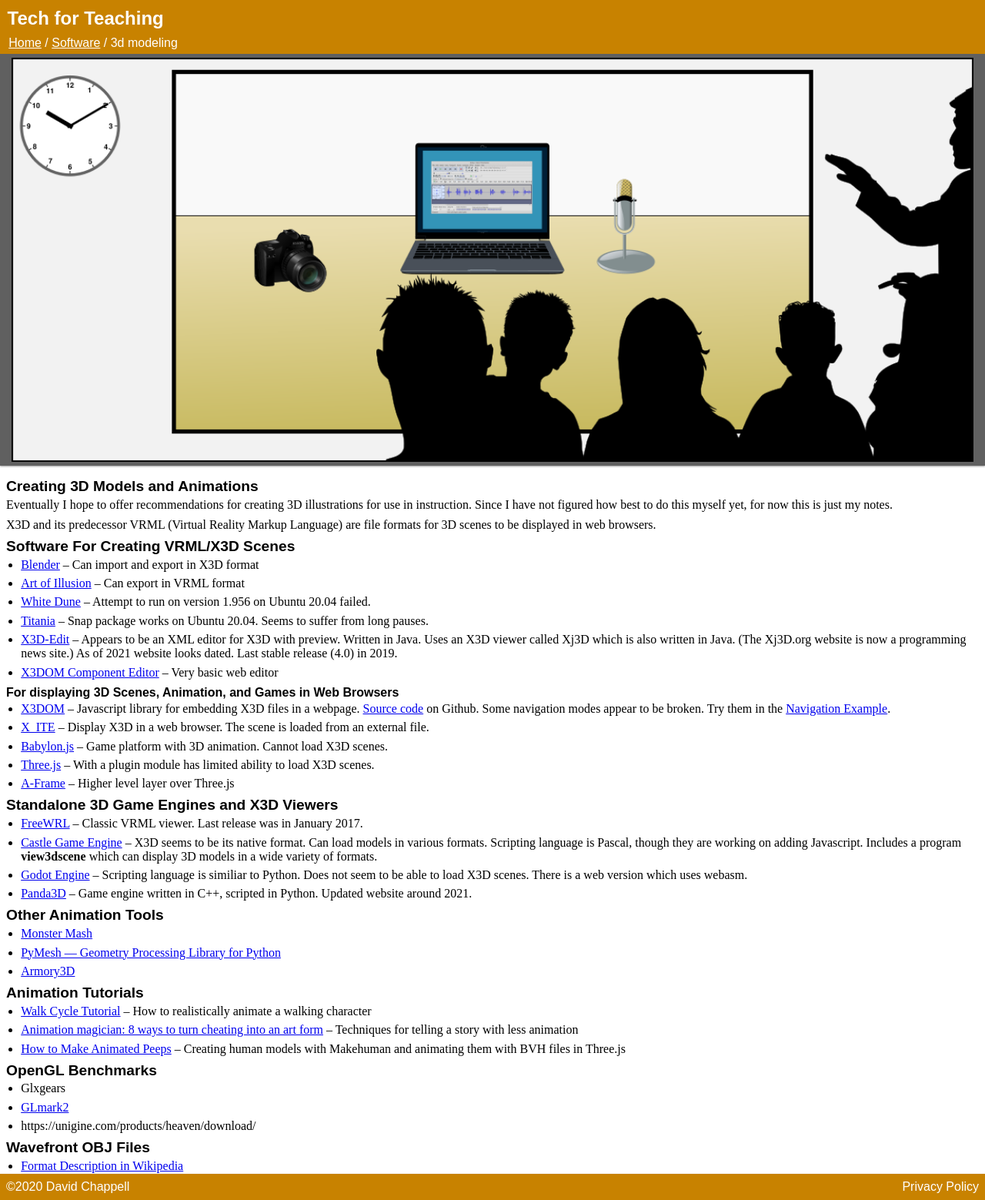
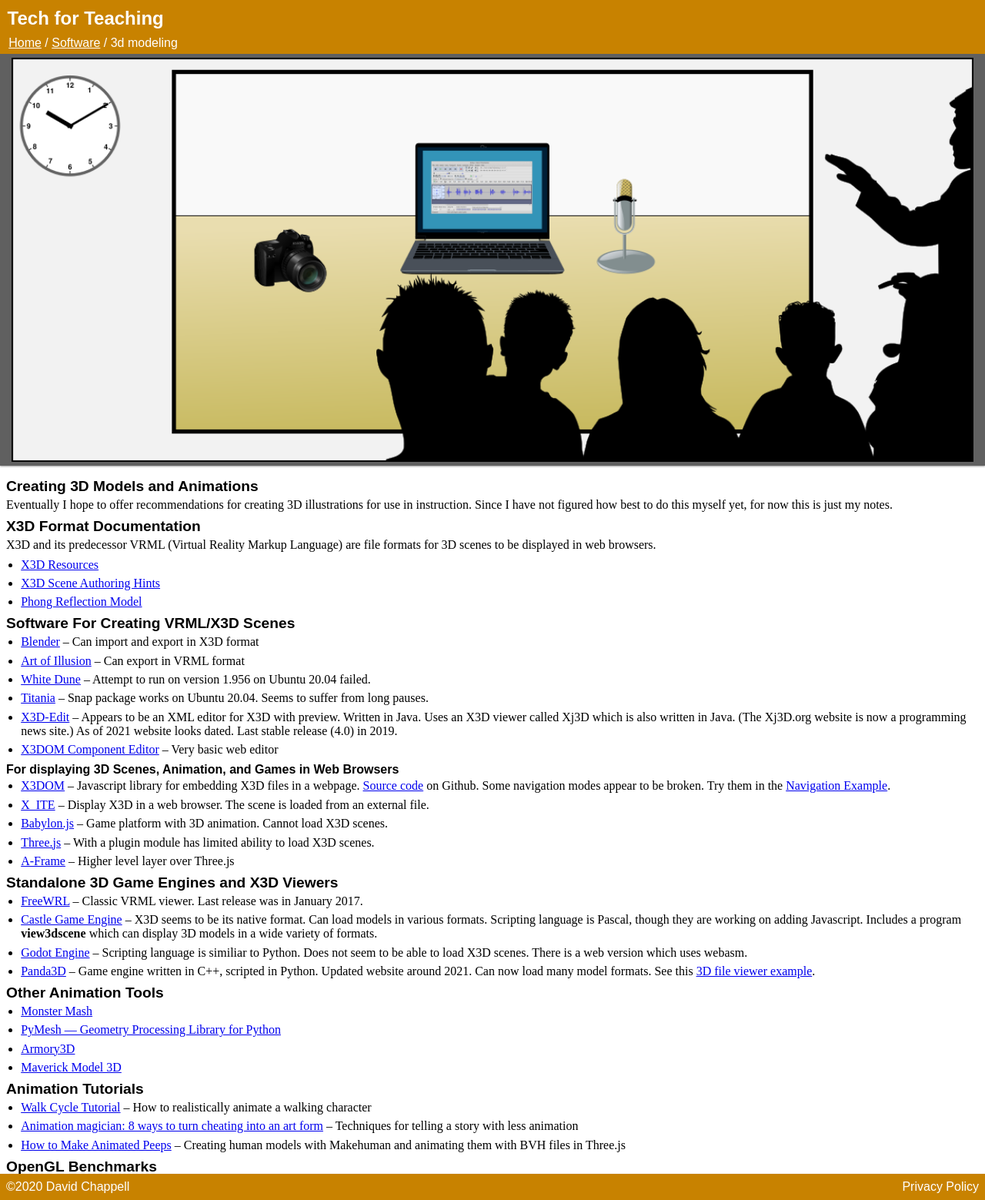
Before and after one commit to david672orford/tech-for-teaching, a Jekyll site: the page built from software/3d-modeling.md, in a window 1280 px wide. Shown: the whole page at 77% size. Built offline with Jekyll 4.4.1, drawn with Linux system fonts in a browser that asks for light colours; our own code applies the rules of GitHub Pages for plain Markdown files.

Commit message:
3D modeling

```diff
--- a/software/3d-modeling.md
+++ b/software/3d-modeling.md
@@ -4,8 +4,14 @@ Eventually I hope to offer recommendations for creating 3D illustrations
 for use in instruction. Since I have not figured how best to do this
 myself yet, for now this is just my notes.
 
+## X3D Format Documentation
+
 X3D and its predecessor VRML (Virtual Reality Markup Language) are file
 formats for 3D scenes to be displayed in web browsers.
+
+* [X3D Resources](https://www.web3d.org/x3d/content/examples/X3dResources.html)
+* [X3D Scene Authoring Hints](http://x3dgraphics.com/examples/X3dSceneAuthoringHints.html)
+* [Phong Reflection Model](https://en.wikipedia.org/wiki/Phong_reflection_model)
 
 ## Software For Creating VRML/X3D Scenes
 
@@ -58,13 +64,15 @@ formats for 3D scenes to be displayed in web browsers.
 	There is a web version which uses webasm.
 * [Panda3D](https://www.panda3d.org/) --
 	Game engine written in C++, scripted in Python.
-	Updated website around 2021.
+	Updated website around 2021. Can now load many model formats.
+	See this [3D file viewer example](https://github.com/trueprice/python-video-tool).
 
 ## Other Animation Tools
 
 * [Monster Mash](https://ai.googleblog.com/2021/04/monster-mash-sketch-based-tool-for.html)
 * [PyMesh — Geometry Processing Library for Python](https://pymesh.readthedocs.io/en/latest/)
 * [Armory3D](https://armory3d.org/)
+* [Maverick Model 3D](https://github.com/zturtleman/mm3d)
 
 ## Animation Tutorials
 
@@ -81,10 +89,6 @@ formats for 3D scenes to be displayed in web browsers.
 * [GLmark2](https://openbenchmarking.org/test/pts/glmark2)
 * https://unigine.com/products/heaven/download/
 
-## Wavefront OBJ Files
-
-* [Format Description in Wikipedia](https://en.wikipedia.org/wiki/Wavefront_.obj_file)
-
-## References
+## Other Lists
 
 * [A collection of WebGL and WebGPU frameworks and libraries](https://gist.github.com/dmnsgn/76878ba6903cf15789b712464875cfdc)
```
